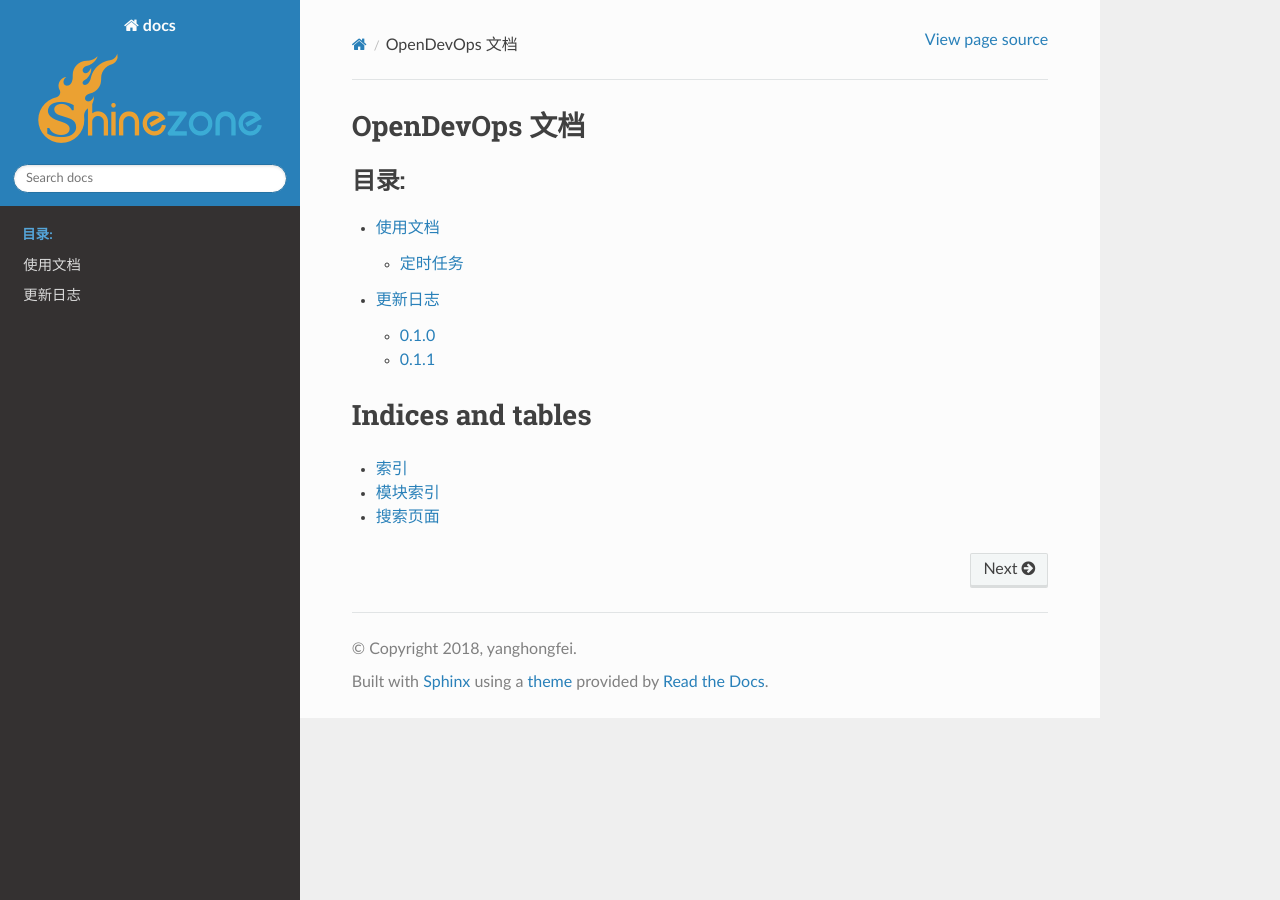
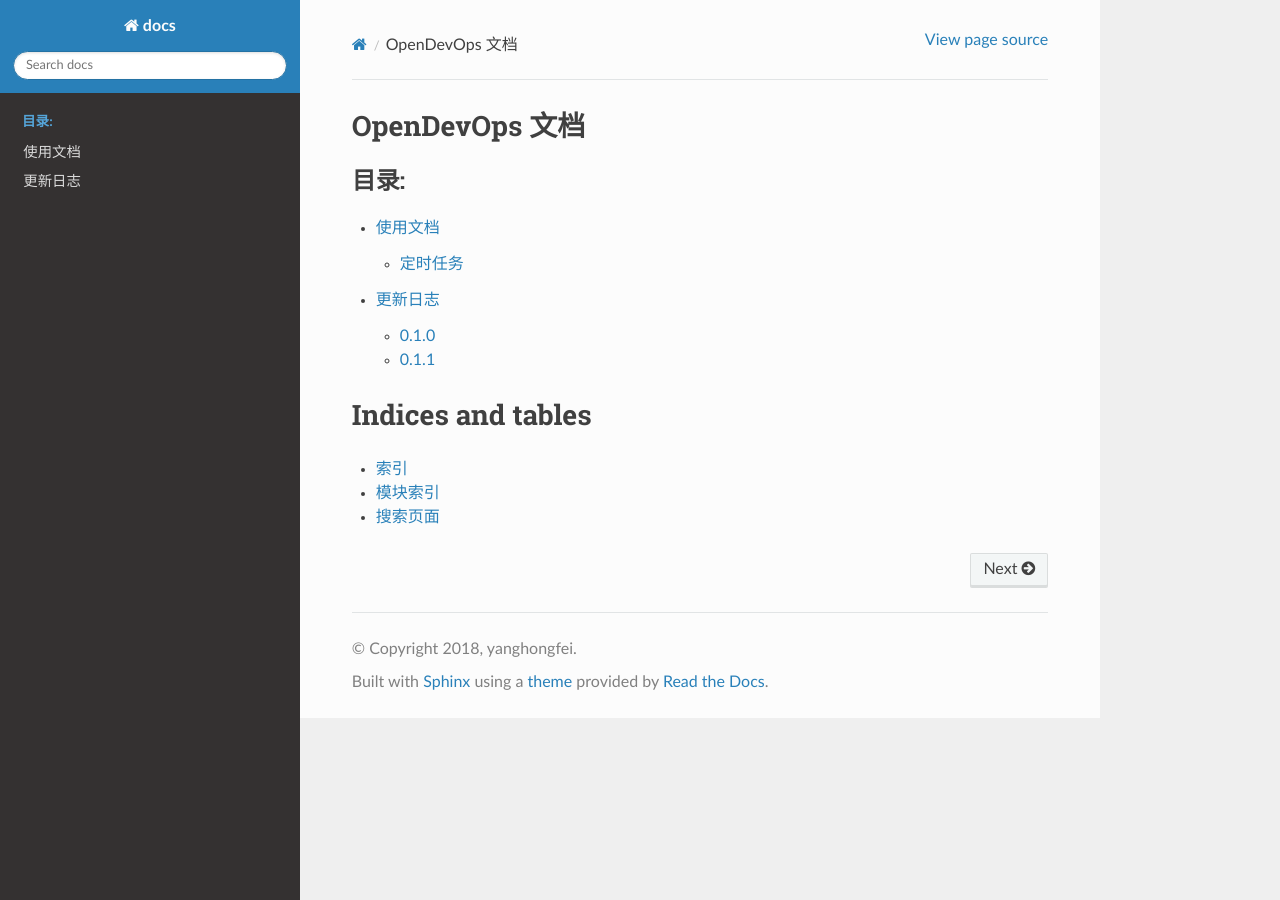
Before and after one commit to opendevops-cn/opendevops, a Sphinx documentation site: the page built from docs/source/index.rst, in a window 1280 px wide. Built offline with Sphinx 7.4.7 and the Read the Docs theme 2.0.0, drawn with Linux system fonts in a browser that asks for light colours; pages that are not in the unit, such as notebooks, are missing from menus.

Commit message:
更新项目文档

```diff
--- a/docs/source/conf.py
+++ b/docs/source/conf.py
@@ -165,7 +165,7 @@ texinfo_documents = [
      'Miscellaneous'),
 ]
 
-html_logo = '_static/images/logo.png'
+#html_logo = '_static/images/logo.png'
 
 # -- Options for Epub output -------------------------------------------------
 
```
Also changed, not shown: docs/source/_static/images/logo.png (deleted), 9 other files.
